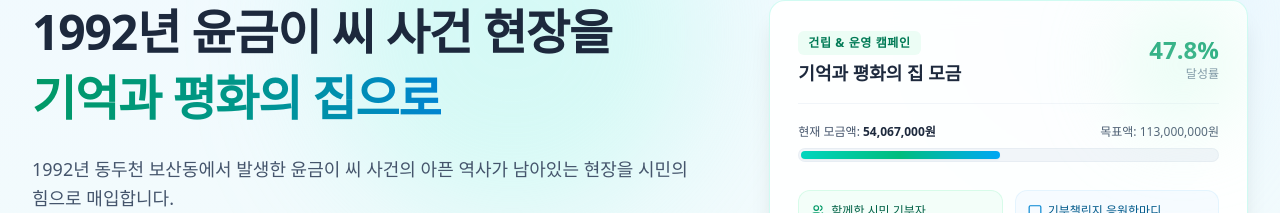
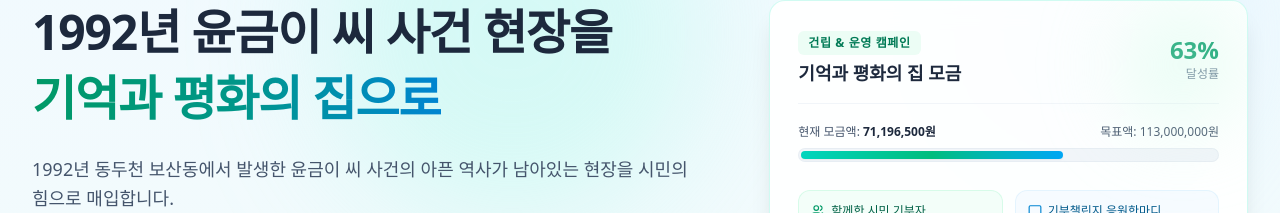
Before and after one commit to turrynoh1978-hub/peaceaction-kr, a React (Vite) app: page / in a window 1280 px wide. Shown: the part 199-412 px from the top of the page. Built offline with nearby package versions, Linux system fonts and the light colour scheme; no server answers; the database is empty.

Commit message:
feat: update campaign fundraising statistics
Update current donation amount and total donor count to reflect the latest progress.

```diff
--- a/src/data/initialData.ts
+++ b/src/data/initialData.ts
@@ -2,8 +2,8 @@ import { CardNews, ArchiveItem, DonorRecord } from '../types';
 
 export const CAMPAIGN_STATS = {
   targetAmount: 113000000, // 1억 1,300만원
-  currentAmount: 54067000, // 5,406만 7,000원 (54,067,000원)
-  donorCount: 299, // 299명
+  currentAmount: 71196500, // 7,119만 6,500원 (71,196,500원)
+  donorCount: 439, // 439명
   daysLeft: 142,
   startDate: '2026-04-27',
   endDate: '2026-12-31'
```
